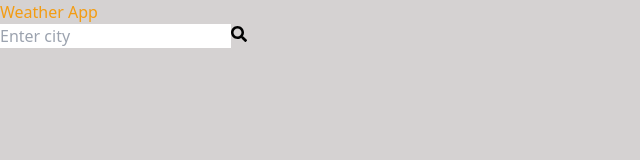
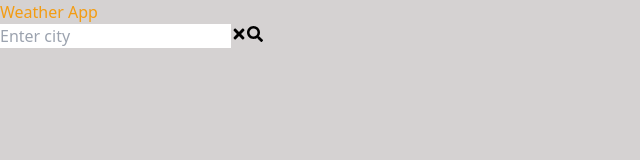
Before and after one commit to sahilvasuja/weather-app, a React (Vite) app: page /Weather in a window 1280 px wide. Shown: the top 160 px of the page, without its empty margins (0-640 px from the left). Built offline with nearby package versions, Linux system fonts and the light colour scheme.

Commit message:
fix the bug

```diff
--- a/src/Weather.tsx
+++ b/src/Weather.tsx
@@ -78,8 +78,7 @@ const Weather: React.FC = (): JSX.Element => {
 
   const [weatherData, setWeatherData] = useState<WeatherData | null>(null);
   const [appColorIndex, setAppColorIndex] = useState(0);
-
-
+  const [searchSuccess, setSearchSuccess] = useState(true);
   const weatherColors = ['#3498db', '#e74c3c', '#2ecc71', '#f39c12', '#8e44ad'];
   const apiKey = '3ab048289c037f4dc089d11595ad448d';
   const kelvinToCelsius = (kelvin: number): number => {
@@ -127,8 +126,10 @@ const Weather: React.FC = (): JSX.Element => {
           yesterday: yesterdayData.current,
           tomorrow: tomorrowData.daily[0],
         });
+        setSearchSuccess(true);
         toast.success('Result display successfully!');
       } catch (error) {
+        setSearchSuccess(false);
         toast.error('Invalid City. Please try again.');
 
         console.error('Error fetching weather data:', error);
@@ -150,8 +151,8 @@ const Weather: React.FC = (): JSX.Element => {
     <div className="mb-8">
       <SearchInput onSearch={getWeather} />
     </div>
-
-    {weatherData && (
+    {searchSuccess ? (
+    weatherData && (
       <div className="mt-8">
         <h1 className="text-2xl mb-4 text-center justify-center flex gap-2">
         <MdLocationOn className="text-3xl text-gray-600 inline-block " />
@@ -190,11 +191,18 @@ const Weather: React.FC = (): JSX.Element => {
           </div>
         </div>
       </div>
-    )}
+    )
+    ) : (
+      <div className="mt-8 text-center bg-red-500 text-white p-4 rounded-md">
+      <p>Error fetching Weather Data. Please try again with a Valid City.</p>
+    </div>
 
-    <div className='my-16 w-5/12 '>
+    )
+  }
+
+   { searchSuccess && <div className='my-16 w-5/12 '>
           <WeatherGraph weatherData={weatherData} />
-        </div>
+        </div> }
 
   </div>
   <ToastContainer />
--- a/src/components/SearchInput.tsx
+++ b/src/components/SearchInput.tsx
@@ -1,31 +1,50 @@
 // SearchInput.jsx
 import { useState, ChangeEvent } from 'react';
-import { FaSearch } from 'react-icons/fa';
+import { FaSearch, FaTimes } from 'react-icons/fa';
 type SearchInputProps = {
   onSearch: (city: string) => void;
 };
 function SearchInput({ onSearch }:SearchInputProps) {
   const [city, setCity] = useState('');
+  const [showClearButton, setShowClearButton] = useState(true);
 
   const handleInputChange = (e: ChangeEvent<HTMLInputElement>) => {
-    setCity(e.target.value);
+    const inputValue = e.target.value;
+    setCity(inputValue);
+    setShowClearButton(!!inputValue);
   };
-
+  const handleClearInput = () => {
+    setCity('');
+    setShowClearButton(false);
+  };
   const handleSearch = () => {
     onSearch(city);
   };
-
+  const handleKeyPress = (e:React.KeyboardEvent<HTMLInputElement>) => {
+    if (e.key === 'Enter') {
+      handleSearch();
+    }
+  };
   return (
     <>
 
-    <div className="flex gap-3 items-center mb-6">
+    <div className="relative flex gap-3 items-center mb-6">
       <input
         type="text"
         placeholder="Enter city"
         value={city}
         onChange={handleInputChange}
-        className="flex-1 p-4 border border-gray-300 rounded-full focus:outline-none border-blue-500 transition-all duration-300"
+        onKeyPress={handleKeyPress}
+        className="flex-1 p-4 border rounded-full focus:outline-none border-blue-500 transition-all duration-300"
       />
+       {showClearButton && (
+        <button
+          onClick={handleClearInput}
+          className="absolute right-16 p-2 rounded-full text-blue-500 hover:bg-blue-200 focus:outline-none"
+        >
+          <FaTimes />
+        </button>
+      )}
       <button
         onClick={handleSearch}
         className="p-3 bg-blue-500 text-white rounded-full focus:outline-none hover:bg-blue-600 transition-all duration-300"
--- a/src/components/Weather/WeatherGraph.tsx
+++ b/src/components/Weather/WeatherGraph.tsx
@@ -1,16 +1,26 @@
-import { useEffect, useRef } from 'react';
-import * as d3 from 'd3';
-import  { WeatherGraphProps } from './weatherInterfaces';
 
 
 
+import React, { useEffect, useRef } from 'react';
+import * as d3 from 'd3';
+import { WeatherGraphProps } from './weatherInterfaces';
+
 const WeatherGraph: React.FC<WeatherGraphProps> = ({ weatherData }) => {
-  const chartRef = useRef(null);
+  // const chartRef = useRef(null);
+  const chartRef = useRef<HTMLElement | null>(null);
   useEffect(() => {
     if (weatherData) {
       drawGraph();
+      window.addEventListener('resize', handleResize);
+      return () => window.removeEventListener('resize', handleResize);
     }
   }, [weatherData]);
+
+  const handleResize = () => {
+    if (chartRef.current) {
+      drawGraph();
+    }
+  };
 
   const kelvinToCelsius = (kelvin: number) => {
     return kelvin - 273.15;
@@ -18,16 +28,18 @@ const WeatherGraph: React.FC<WeatherGraphProps> = ({ weatherData }) => {
 
   const drawGraph = () => {
     const margin = { top: 30, right: 20, bottom: 50, left: 40 };
-    const width = 500 - margin.left - margin.right;
     const height = 400 - margin.top - margin.bottom;
+    const baseWidthPercentage = 90; // Adjust this percentage as needed
 
+    // Dynamically calculate width based on container size with a larger base width
+    const containerWidth = (chartRef.current as HTMLElement)?.clientWidth+250 ;
+    const baseWidth = (baseWidthPercentage / 100) * containerWidth;
+    const width = Math.min(containerWidth, baseWidth) - margin.left - margin.right;
 
     d3.select(chartRef.current).select('svg').remove();
     if (!weatherData) {
-      // Optionally handle the case when weatherData is null
       return;
-    }
-    else{
+    } else {
       const svg = d3
         .select(chartRef.current)
         .append('svg')
@@ -43,12 +55,10 @@ const WeatherGraph: React.FC<WeatherGraphProps> = ({ weatherData }) => {
       ];
 
       const xScale = d3.scaleBand().domain(data.map((d) => d.label)).range([0, width]).padding(0.2);
-    const yTemperatureScale = d3.scaleLinear().domain([0, d3.max(data, (d) => d.temperature)|| 0 ]).range([height, 0]);
-    // const yHumidityScale = d3.scaleLinear().domain([0, d3.max(data, (d) => d.humidity)]).range([height, 0]);
+      const yTemperatureScale = d3.scaleLinear().domain([0, d3.max(data, (d) => d.temperature) || 0]).range([height, 0]);
+      // const yHumidityScale = d3.scaleLinear().domain([0, d3.max(data, (d) => d.humidity) || 0]).range([height, 0]);
 
       svg.append('g').attr('transform', `translate(0, ${height})`).call(d3.axisBottom(xScale));
-
-
 
       const temperatureLine = d3
         .line<{ label: string; temperature: number }>()
@@ -75,16 +85,49 @@ const WeatherGraph: React.FC<WeatherGraphProps> = ({ weatherData }) => {
         .append('text')
         .attr('class', 'text-label')
         .attr('x', (d) => (xScale(d.label) ?? 0) + xScale.bandwidth() / 2)
-      // .attr('x', (d: { label: string | undefined; }) => xScale(d.label) + xScale.bandwidth() / 2)
         .attr('y', (d) => yTemperatureScale(d.temperature) - 10)
         .style('text-anchor', 'middle')
         .style('font-weight', (d) => (d.label === 'Today' ? 'bold' : 'normal'))
         .text((d) => `${d.temperature.toFixed(2)} °C`);
 
       svg.append('g').call(d3.axisLeft(yTemperatureScale)).append('text').attr('transform', 'rotate(-90)').attr('y', 6).attr('dy', '-3em').attr('text-anchor', 'end').attr('fill', '#69b3a2').text('Temperature (°C)');
+
+      // const humidityLine = d3
+      //   .line<{ label: string; humidity: number }>()
+      //   .x((d) => xScale(d.label)! + xScale.bandwidth() / 2)
+      //   .y((d) => yHumidityScale(d.humidity));
+
+      // svg.append('path').data([data]).attr('d', humidityLine).attr('fill', 'none').attr('stroke', '#ff8c00');
+
+      // svg
+      //   .selectAll('.humidity-dot')
+      //   .data(data)
+      //   .enter()
+      //   .append('circle')
+      //   .attr('class', 'humidity-dot')
+      //   .attr('cx', (d) => xScale(d.label)! + xScale.bandwidth() / 2)
+      //   .attr('cy', (d) => yHumidityScale(d.humidity))
+      //   .attr('r', 5)
+      //   .style('fill', '#ff8c00');
+
+      // svg
+      //   .selectAll('.humidity-label')
+      //   .data(data)
+      //   .enter()
+      //   .append('text')
+      //   .attr('class', 'humidity-label')
+      //   .attr('x', (d) => (xScale(d.label) ?? 0) + xScale.bandwidth() / 2)
+      //   .attr('y', (d) => yHumidityScale(d.humidity) + 15)
+      //   .style('text-anchor', 'middle')
+      //   .style('font-weight', (d) => (d.label === 'Today' ? 'bold' : 'normal'))
+      //   .text((d) => `${d.humidity.toFixed(2)} %`);
+
+      // svg.append('g').attr('transform', 'translate(' + width + ', 0)').call(d3.axisRight(yHumidityScale)).append('text').attr('transform', 'rotate(-90)').attr('y', 6).attr('dy', '2em').attr('text-anchor', 'end').attr('fill', '#ff8c00').text('Humidity (%)');
     }
-  }
-  return <div ref={chartRef} ></div>;
+  };
+
+  return <div ref={chartRef as React.RefObject<HTMLDivElement>}></div>;
+
 };
 
 export default WeatherGraph;
```
Lines whose indentation alone changed are shown as unchanged.
